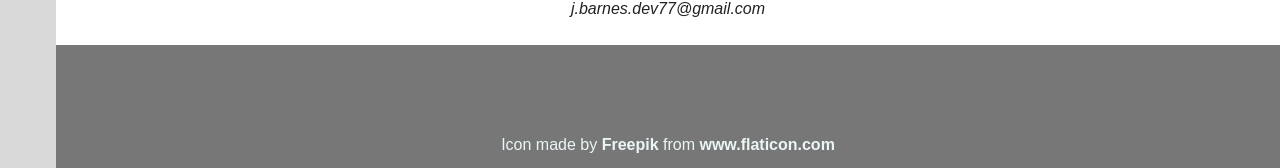
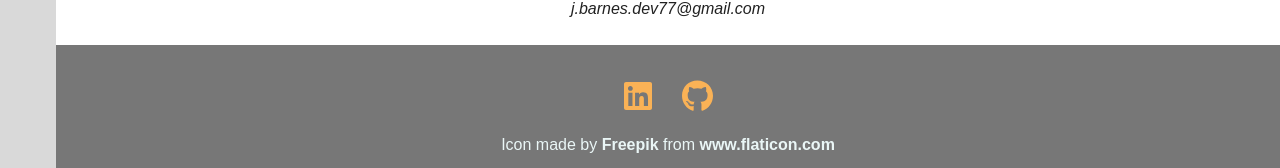
Before and after one commit to JamesBarnes48/PersonalSiteVue, a Vue app: page / in a window 1280 px wide. Shown: the part 2068-2236 px from the top of the page. Built offline with nearby package versions, Linux system fonts and the light colour scheme.

Commit message:
reconfig fontawesome

```diff
--- a/package.json
+++ b/package.json
@@ -9,6 +9,9 @@
     "preview": "vite preview"
   },
   "dependencies": {
+    "@fortawesome/fontawesome-svg-core": "^6.5.2",
+    "@fortawesome/free-brands-svg-icons": "^6.5.2",
+    "@fortawesome/vue-fontawesome": "^3.0.8",
     "@mdi/font": "^7.4.47",
     "bootstrap": "^5.3.3",
     "vue": "^3.4.21",
--- /dev/null
+++ b/src/font-awesome-icons.js
@@ -0,0 +1,6 @@
+import { FontAwesomeIcon } from "@fortawesome/vue-fontawesome";
+import { library } from "@fortawesome/fontawesome-svg-core";
+import { faGithub, faLinkedin } from "@fortawesome/free-brands-svg-icons";
+library.add(faGithub, faLinkedin);
+
+export default FontAwesomeIcon;
--- a/src/main.js
+++ b/src/main.js
@@ -11,6 +11,8 @@ import { createVuetify } from 'vuetify'
 import * as components from 'vuetify/components'
 import * as directives from 'vuetify/directives'
 
+import FontAwesomeIcon from "./font-awesome-icons.js";
+
 const vuetify = createVuetify({
     components,
     directives,
@@ -21,4 +23,5 @@ const app = createApp(App);
 
 app.use(router)
 app.use(vuetify)
+app.component("FontAwesomeIcon", FontAwesomeIcon)
 app.mount('#app')
--- a/src/views/Home.vue
+++ b/src/views/Home.vue
@@ -107,10 +107,8 @@ export default {
 
 
     <div class="bottom-container">
-      <a class="footer-link" href="https://www.linkedin.com/in/james-barnes-6406821b1/"><i class="fab fa-linkedin"></i></a>
-      <a class="footer-link" href="https://twitter.com/"><i class="fab fa-twitter-square"></i></a>
-      <a class="footer-link" href="index.html"><i class="fas fa-globe"></i></a>
-      <a class="footer-link" href="https://github.com/JamesBarnes48"><i class="fab fa-github"></i></a>
+      <a class="footer-link" href="https://www.linkedin.com/in/james-barnes-6406821b1/"><font-awesome-icon :icon="['fab', 'linkedin']" /></a>
+      <a class="footer-link" href="https://github.com/JamesBarnes48"><font-awesome-icon :icon="['fab', 'github']" /></a>
       <p>Icon made by <a class="footer-embedded-link" href="https://www.flaticon.com/authors/freepik" title="Freepik">Freepik</a> from <a class="footer-embedded-link" href="https://www.flaticon.com/" title="Flaticon"> www.flaticon.com</a></p>
       <p>© 2020 James Barnes</p>
     </div>
```
Also changed, not shown: 1 other file (tests, documents, lock files or other folders).
